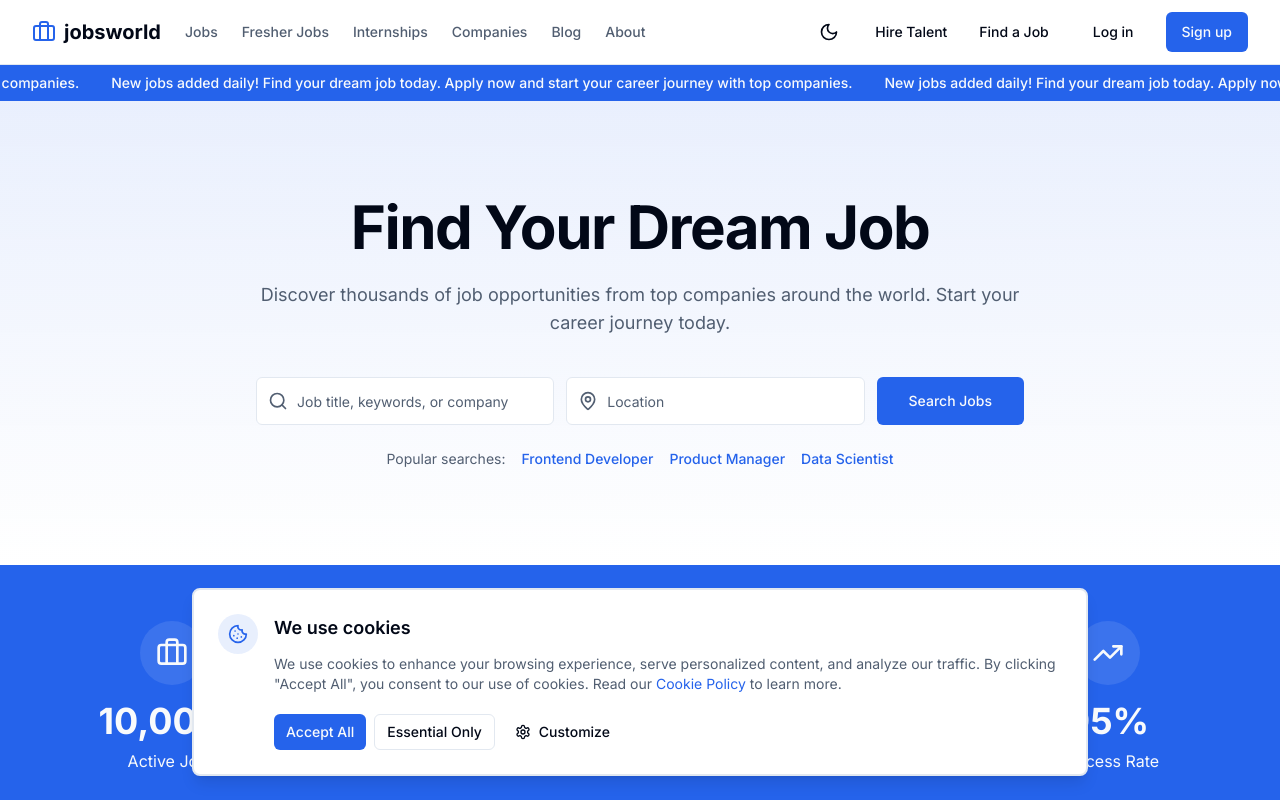
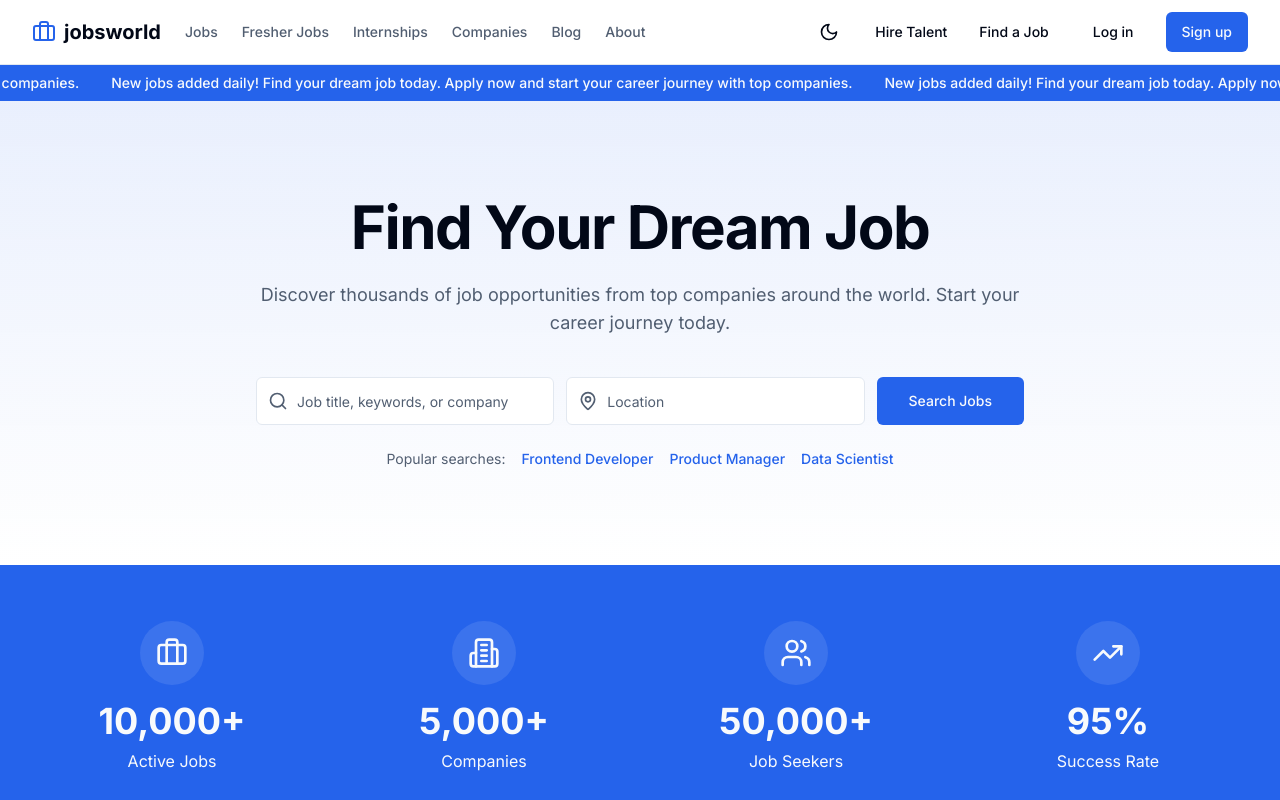
Before and after one commit to Manojchinnaiyan/joblisting, a Next.js app in the folder frontend/: page / in a window 1280 px wide. Built offline with nearby package versions, Linux system fonts and the light colour scheme; no server answers.

Commit message:
Temporarily disable cookie consent modal
Disabled for AdSense testing and configuration.

🤖 Generated with [Claude Code](https://claude.com/claude-code)

Co-Authored-By: Claude Opus 4.5 <noreply@anthropic.com>

```diff
--- a/frontend/src/app/layout.tsx
+++ b/frontend/src/app/layout.tsx
@@ -6,7 +6,7 @@ import { QueryProvider } from '@/providers/query-provider'
 import { ThemeProvider } from '@/providers/theme-provider'
 import { AuthProvider } from '@/providers/auth-provider'
 import { Toaster } from '@/components/ui/toaster'
-import { CookieConsent } from '@/components/shared/cookie-consent'
+// import { CookieConsent } from '@/components/shared/cookie-consent'
 import { OrganizationStructuredData } from '@/components/seo/organization-structured-data'
 import { APP_NAME, APP_DESCRIPTION } from '@/lib/constants'
 
@@ -158,7 +158,7 @@ j=d.createElement(s),dl=l!='dataLayer'?'&l='+l:'';j.async=true;j.src=
             <AuthProvider>
               {children}
               <Toaster />
-              <CookieConsent />
+              {/* <CookieConsent /> */}
             </AuthProvider>
           </QueryProvider>
         </ThemeProvider>
```
